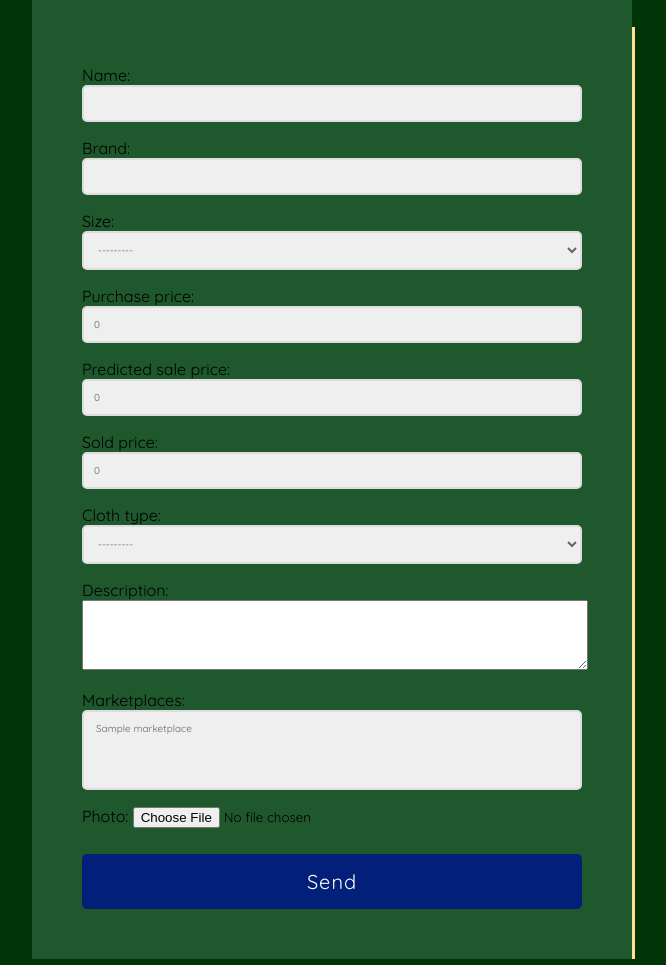
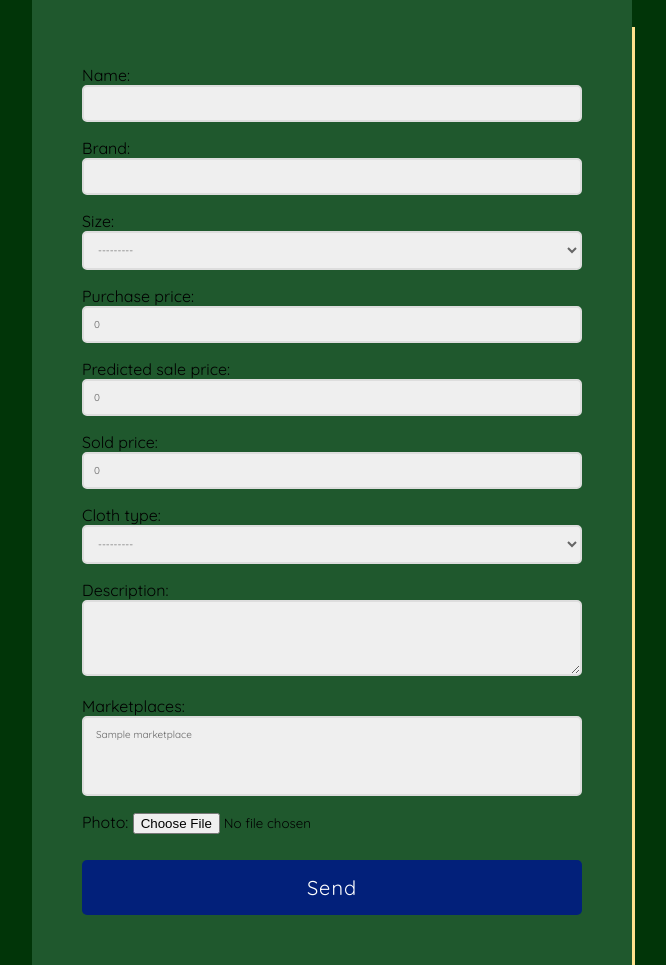
Before and after one commit to Wiejooo/organizer, a Django app: page /notebook/add/ in a window 1280 px wide. Shown: the part 224-1189 px from the top of the page, without its empty margins (308-974 px from the left). Run offline with Django 4.2, Linux system fonts and the light colour scheme; tables that the repository leaves empty hold one stand-in row (values such as "Sample post").

Commit message:
troche w pracy

```diff
--- a/static/add-2.css
+++ b/static/add-2.css
@@ -10,7 +10,8 @@
 }
 input[type=text],
 input[type=number],
-select{
+select,
+textarea{
     width: 500px;
     background-color: #efefef;
     color: #666;
@@ -23,7 +24,8 @@ select{
 }
 input[type=text]:focus,
 input[type=number]:focus,
-select:focus{
+select:focus,
+textarea:focus{
     -webkit-box-shadow: 0px 0px 3px 3px rgb(115, 112, 109);
     -moz-box-shadow: 0px 0px 3px 3px rgba(115, 112, 109);
     box-shadow: 0px 0px 3px 3px rgb(115, 112, 109);
--- a/templates/add.html
+++ b/templates/add.html
@@ -2,9 +2,6 @@
 {% load static %}
 
 {% block head %}
-<!-- <link href="https://cdn.jsdelivr.net/npm/bootstrap@5.3.0-alpha3/dist/css/bootstrap.min.css"
-rel="stylesheet" integrity="sha384-KK94CHFLLe+nY2dmCWGMq91rCGa5gtU4mk92HdvYe+M/SXH301p5ILy+dN9+nJOZ"
-crossorigin="anonymous"> -->
 <link rel="stylesheet" href="{% static 'add-2.css' %}">
 {% endblock %}
 
```
